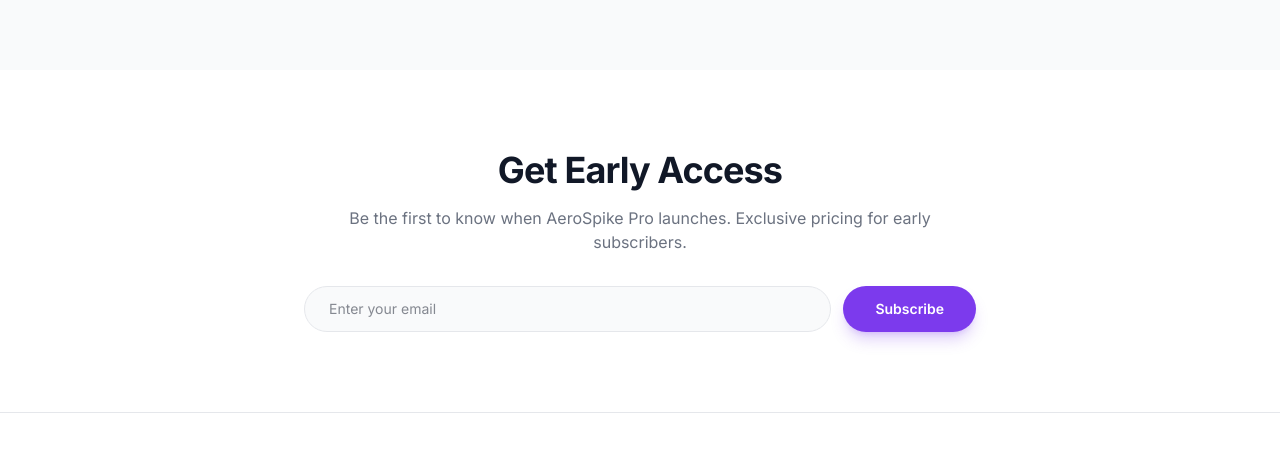
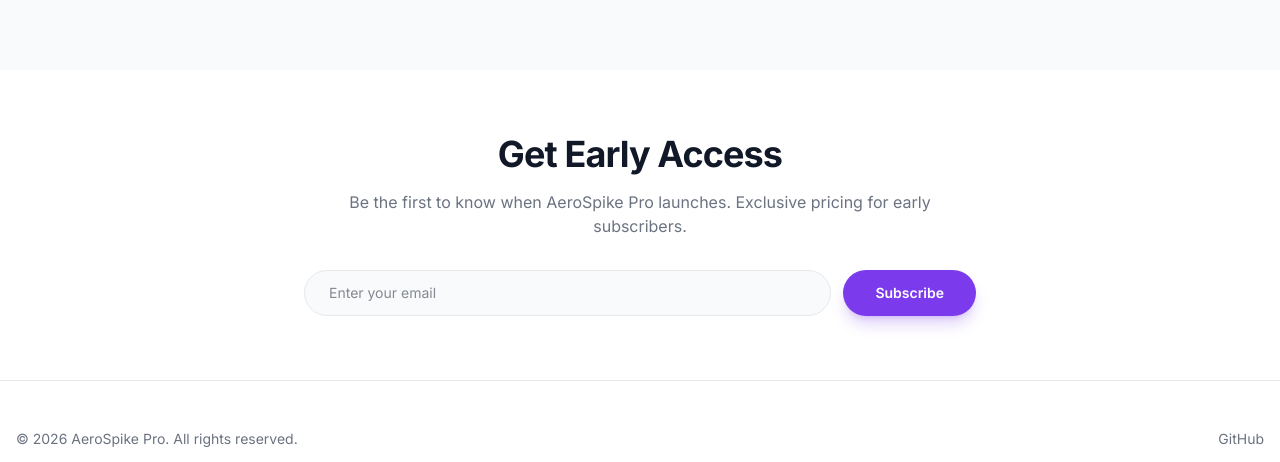
Before and after one commit to tranminhchien1802/Landingpage-tranminhchien, a Next.js app: page / in a window 1280 px wide. Shown: the part 3387-3849 px from the top of the page. Built offline with nearby package versions, Linux system fonts and the light colour scheme.

Commit message:
fix: keep hero stats visible on scroll, reduce newsletter padding
- Remove opacity fade on hero text to keep stats visible during scroll
- Reduce Newsletter padding to py-12 sm:py-16 for tighter footer spacing

```diff
--- a/src/components/Hero.tsx
+++ b/src/components/Hero.tsx
@@ -17,7 +17,6 @@
 
       // Smoother scrollytelling parallax effects
       textRef.current.style.transform = `translate3d(0, ${scrollY * 0.3}px, 0)`;
-      textRef.current.style.opacity = `${1 - progress * 1.2}`;
 
       mockupRef.current.style.transform = `translate3d(0, ${scrollY * 0.1}px, 0) scale(${1 + progress * 0.05})`;
     };
--- a/src/components/Newsletter.tsx
+++ b/src/components/Newsletter.tsx
@@ -42,7 +42,7 @@
   return (
     <section
       id="contact"
-      className="px-4 py-16 sm:py-20"
+      className="px-4 py-12 sm:py-16"
       ref={ref}
     >
       <div
```
